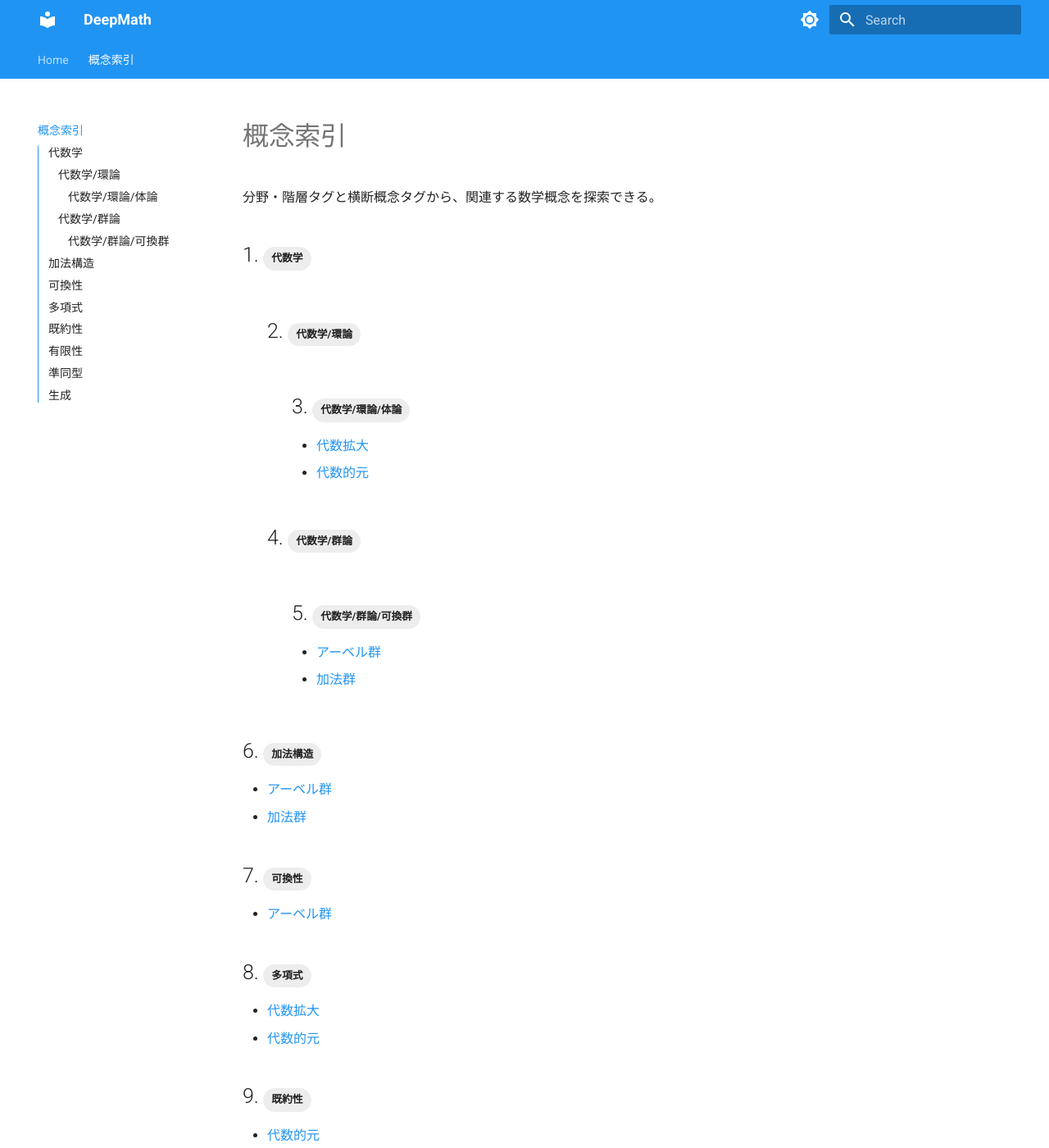
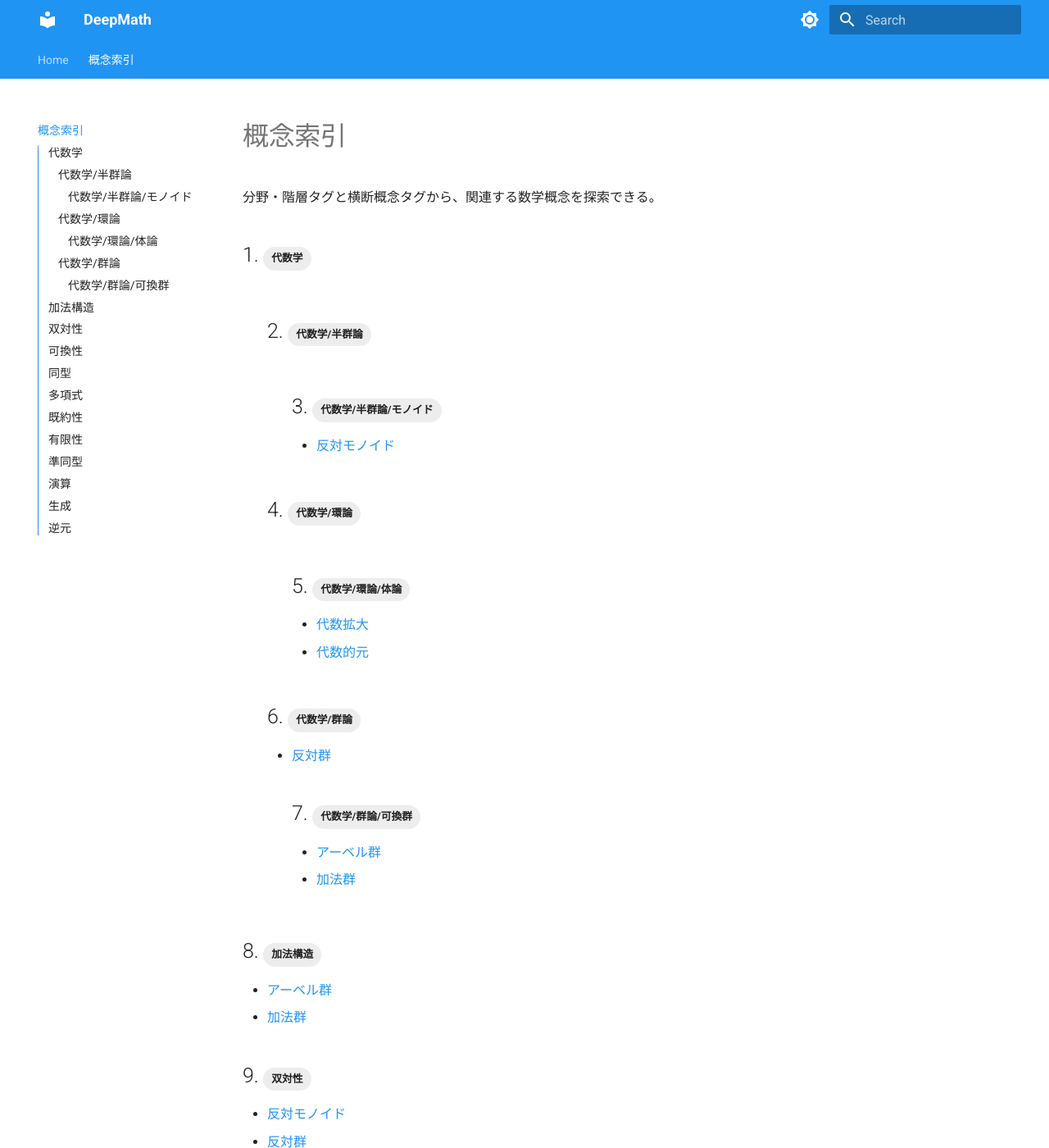
Before and after one commit to skrtk98/deepmath, an MkDocs documentation site: the page built from docs/tags.md, in a window 1280 px wide and 1400 px high. Shown: the whole window at 82% size. Built offline with MkDocs 1.6.1 and Material for MkDocs 9.7.7, drawn with Linux system fonts in a browser that asks for light colours.

Commit message:
Complete phase 1 algebra foundations

````diff
--- /dev/null
+++ b/docs/wiki/opposite_group.md
@@ -0,0 +1,27 @@
+---
+tags:
+  - 代数学/群論
+  - 双対性
+  - 逆元
+  - 同型
+---
+
+# 反対群
+
+## 定義
+
+> [!definition] 反対群
+> 群 $`G`$ に対して、反対モノイド $`G^{\mathrm{op}}`$ を $`G`$ の **反対群** (*opposite group*) という。
+> すなわち、$`G^{\mathrm{op}}`$ の積は $`a\ast b=ba`$ で定める。
+
+## 性質
+
+写像
+```math
+G\longrightarrow G^{\mathrm{op}},\qquad g\longmapsto g^{-1}
+```
+は群同型である。
+
+実際、任意の $`g,h\in G`$ に対して、$`(gh)^{-1}=h^{-1}g^{-1}`$ であるから、逆元写像は $`G`$ の積を $`G^{\mathrm{op}}`$ の積に保つ。
+
+したがって、任意の群はその反対群と同型である。
--- /dev/null
+++ b/docs/wiki/opposite_monoid.md
@@ -0,0 +1,33 @@
+---
+tags:
+  - 代数学/半群論/モノイド
+  - 双対性
+  - 演算
+---
+
+# 反対モノイド
+
+## 定義
+
+> [!definition] 反対モノイド
+> モノイド $`M`$ に対して、同じ集合上の演算を
+> ```math
+> a\ast b\coloneqq ba
+> ```
+> により定めて得られるモノイドを、$`M`$ の **反対モノイド** (*opposite monoid*) といい、$`M^{\mathrm{op}}`$ と表す。
+
+$`M^{\mathrm{op}}`$ の単位元は $`M`$ の単位元 $`1_M`$ と一致する。
+
+## 性質
+
+反対モノイドを二度とると、標準的に元のモノイドに戻る。
+
+```math
+\left(M^{\mathrm{op}}\right)^{\mathrm{op}}=M
+```
+
+モノイド $`M`$ が可換であるとき、$`M^{\mathrm{op}}=M`$ である。
+
+## 例
+
+自己写像全体のモノイドでは、反対モノイドの積は写像の合成順序を反転させる。
````
Also changed, not shown: MIGRATION_PLAN.md (+1 -1 lines).
